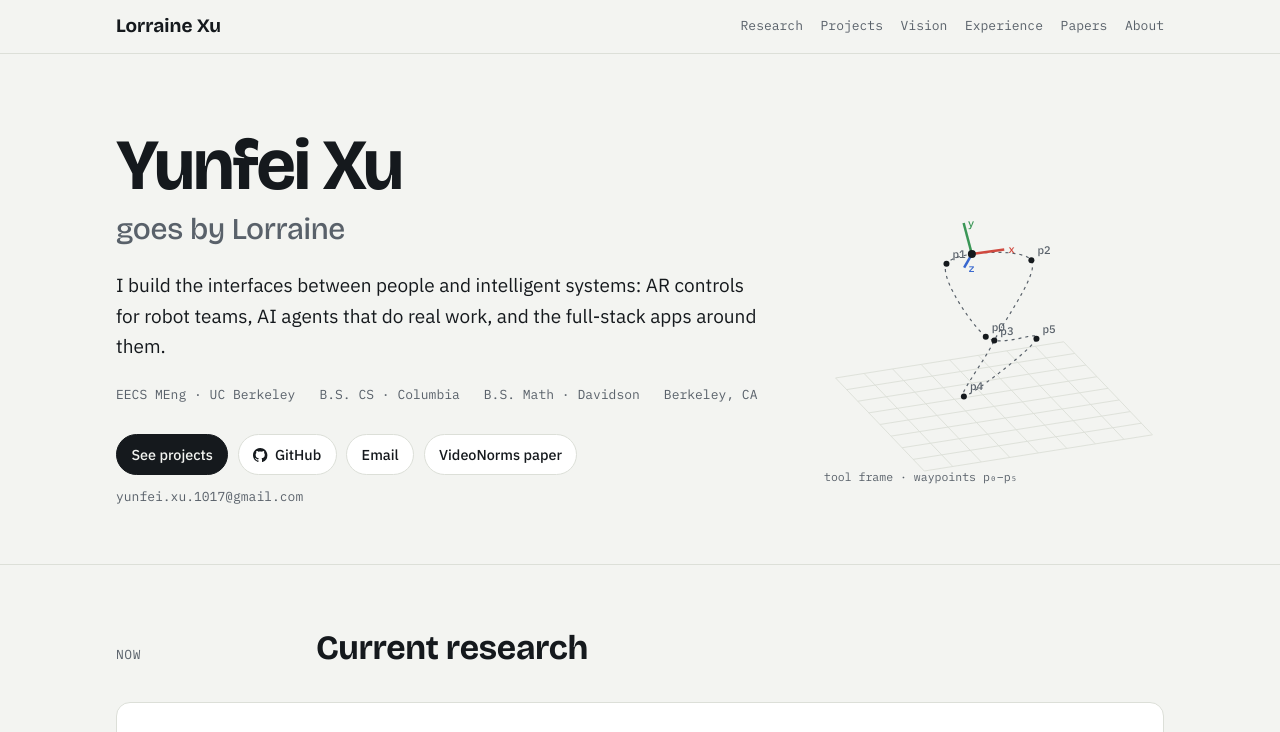
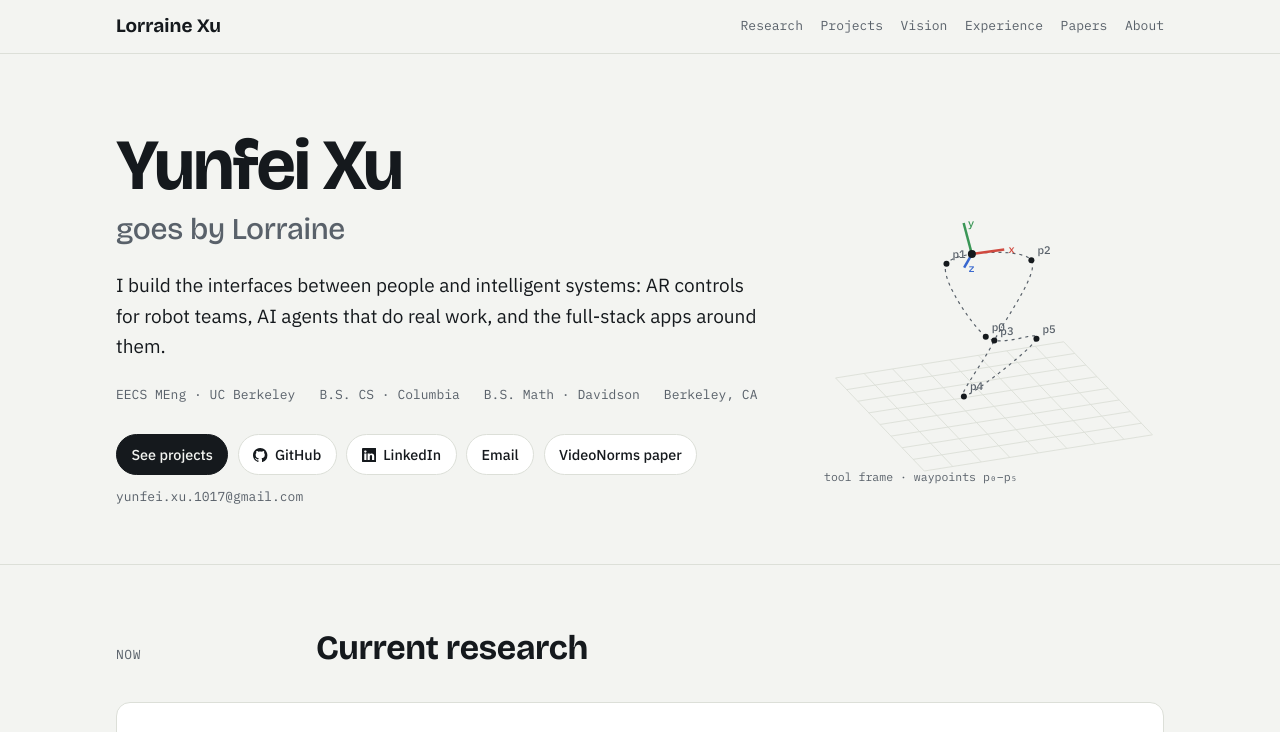
Before and after one commit to lorraine-xu/portfolio, a plain HTML site: page index.html in a window 1280 px wide. Shown: the top 732 px of the page. Drawn offline with nearby package versions, Linux system fonts and the light colour scheme.

Commit message:
Add LinkedIn links and new Chinese Cuisines video cover
Co-Authored-By: Claude Opus 5.5 <noreply@anthropic.com>

```diff
--- a/index.html
+++ b/index.html
@@ -288,6 +288,10 @@ footer .wrap { padding-block: 2.5rem 3rem; display: flex; flex-wrap: wrap; justi
             <svg viewBox="0 0 16 16" fill="currentColor" aria-hidden="true"><path d="M8 0C3.58 0 0 3.58 0 8c0 3.54 2.29 6.53 5.47 7.59.4.07.55-.17.55-.38 0-.19-.01-.82-.01-1.49-2.01.37-2.53-.49-2.69-.94-.09-.23-.48-.94-.82-1.13-.28-.15-.68-.52-.01-.53.63-.01 1.08.58 1.23.82.72 1.21 1.87.87 2.33.66.07-.52.28-.87.51-1.07-1.78-.2-3.64-.89-3.64-3.95 0-.87.31-1.59.82-2.15-.08-.2-.36-1.02.08-2.12 0 0 .67-.21 2.2.82.64-.18 1.32-.27 2-.27.68 0 1.36.09 2 .27 1.53-1.04 2.2-.82 2.2-.82.44 1.1.16 1.92.08 2.12.51.56.82 1.27.82 2.15 0 3.07-1.87 3.75-3.65 3.95.29.25.54.73.54 1.48 0 1.07-.01 1.93-.01 2.2 0 .21.15.46.55.38A8.013 8.013 0 0016 8c0-4.42-3.58-8-8-8z"/></svg>
             GitHub
           </a>
+          <a class="btn" href="https://www.linkedin.com/in/lorraine-xu-87a755243/" target="_blank" rel="noopener">
+            <svg viewBox="0 0 16 16" fill="currentColor" aria-hidden="true"><path d="M0 1.15C0 .51.53 0 1.18 0h13.64C15.47 0 16 .51 16 1.15v13.7c0 .64-.53 1.15-1.18 1.15H1.18C.53 16 0 15.49 0 14.85V1.15zm4.94 12.24V6.17H2.54v7.22h2.4zM3.74 5.18c.84 0 1.36-.55 1.36-1.25-.02-.71-.52-1.25-1.34-1.25-.82 0-1.36.54-1.36 1.25 0 .7.52 1.25 1.33 1.25h.01zm4.91 8.21V9.36c0-.22.02-.43.08-.59.17-.43.57-.88 1.23-.88.87 0 1.21.66 1.21 1.63v3.87h2.4V9.25c0-2.22-1.18-3.25-2.76-3.25-1.27 0-1.84.7-2.16 1.19v.02h-.02l.02-.02V6.17h-2.4c.03.68 0 7.22 0 7.22h2.4z"/></svg>
+            LinkedIn
+          </a>
           <a class="btn" href="mailto:yunfei.xu.1017@gmail.com">Email</a>
           <a class="btn" href="https://arxiv.org/abs/2510.08543" target="_blank" rel="noopener">VideoNorms paper</a>
         </div>
@@ -391,7 +395,7 @@ footer .wrap { padding-block: 2.5rem 3rem; display: flex; flex-wrap: wrap; justi
         <article class="proj">
           <div class="media">
             <button class="video" type="button" data-yt="lXMydGnoMgk" aria-label="Play Chinese Regional Cuisines demo video">
-              <img src="assets/yt-lXMydGnoMgk.jpg" alt="" loading="lazy">
+              <img src="assets/cuisines-cover.jpg" alt="" loading="lazy">
               <span class="play"><i></i>Watch demo</span>
             </button>
           </div>
@@ -636,7 +640,7 @@ footer .wrap { padding-block: 2.5rem 3rem; display: flex; flex-wrap: wrap; justi
 <footer>
   <div class="wrap">
     <span>© 2026 Yunfei (Lorraine) Xu</span>
-    <span><a href="https://github.com/lorraine-xu" target="_blank" rel="noopener">github.com/lorraine-xu</a></span>
+    <span><a href="https://github.com/lorraine-xu" target="_blank" rel="noopener">GitHub</a> · <a href="https://www.linkedin.com/in/lorraine-xu-87a755243/" target="_blank" rel="noopener">LinkedIn</a></span>
   </div>
 </footer>
 
```
Also changed, not shown: assets/cuisines-cover.jpg (added), assets/yt-lXMydGnoMgk.jpg (deleted).
